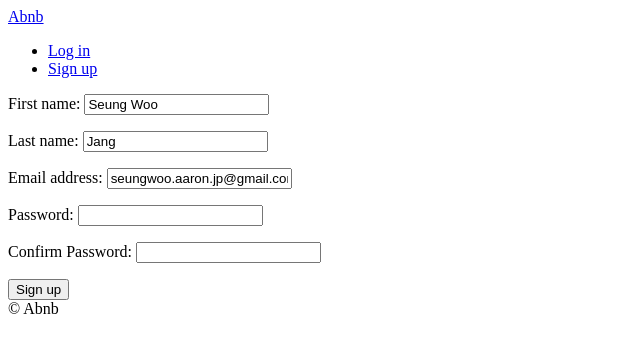
After one commit to seungwooj/airbnb-clone, a Django app: page /users/signup in a window 1280 px wide. The commit adds this page. Shown: the top 353 px of the page, without its empty margins (0-640 px from the left). Run offline with Django 3.2, Linux system fonts and the light colour scheme.

Commit message:
login, logout, signup, verify email

```diff
--- a/config/urls.py
+++ b/config/urls.py
@@ -21,6 +21,7 @@ from django.conf.urls.static import static
 urlpatterns = [
     path("", include("core.urls", namespace="core")),
     path("rooms/", include("rooms.urls", namespace="rooms")),
+    path("users/", include("users.urls", namespace="users")),
     path("admin/", admin.site.urls),
 ]
 
--- /dev/null
+++ b/templates/emails/verify_email.html
@@ -0,0 +1,2 @@
+<h4>Verification Email</h4>
+<span>To verify your accunt, click <a href="http://127.0.0.1:8000/users/verify/{{secret}}">here</a></span>
--- a/templates/partials/nav.html
+++ b/templates/partials/nav.html
@@ -1,4 +1,9 @@
-<a href="{% url 'core:home' %}">Nbnb</a>
+<a href="{% url 'core:home' %}">Abnb</a>
 <ul>
-    <li><a href="#">Login</a></li>
+    {% if user.is_authenticated %}
+        <li><a href="{% url 'users:logout' %}">Log out</a></li>
+    {% else %}
+        <li><a href="{% url 'users:login' %}">Log in</a></li>
+        <li><a href="{% url 'users:signup' %}">Sign up</a></li>
+    {% endif %}
 </ul>
--- /dev/null
+++ b/templates/users/signup.html
@@ -0,0 +1,16 @@
+{% extends "base.html" %}
+
+{% block page_title %}
+    Sign Up
+{% endblock page_title %}
+
+{% block search-bar %}
+{% endblock search-bar %}
+
+{% block content %}
+    <form method="POST" action="{% url "users:signup" %}">
+        {% csrf_token %}
+        {{form.as_p}}
+        <button>Sign up</button>
+    </form>
+{% endblock content %}
--- a/users/admin.py
+++ b/users/admin.py
@@ -47,6 +47,8 @@ class CustomUserAdmin(UserAdmin):
         "superhost",
         "is_staff",
         "is_superuser",
+        "email_verified",
+        "email_secret",
     )
 
     # admin.site.register(models.User, CustomUserAdmin)
--- /dev/null
+++ b/users/forms.py
@@ -0,0 +1,45 @@
+from django import forms
+from . import models
+
+
+class LoginForm(forms.Form):
+
+    email = forms.EmailField()
+    password = forms.CharField(widget=forms.PasswordInput)
+
+    def clean(self):
+        email = self.cleaned_data.get("email")
+        password = self.cleaned_data.get("password")
+        try:
+            user = models.User.objects.get(email=email)
+            if user.check_password(password):
+                return self.cleaned_data
+            else:
+                self.add_error("password", forms.ValidationError("Password is wrong"))
+        except models.User.DoesNotExist:
+            self.add_error("email", forms.ValidationError("User does not exist"))
+
+
+class SignUpForm(forms.ModelForm):
+    class Meta:
+        model = models.User
+        fields = ("first_name", "last_name", "email")
+
+    password = forms.CharField(widget=forms.PasswordInput)
+    password1 = forms.CharField(widget=forms.PasswordInput, label="Confirm Password")
+
+    def clean_password1(self):
+        password = self.cleaned_data.get("password")
+        password1 = self.cleaned_data.get("password1")
+        if password != password1:
+            raise forms.ValidationError("Password confirmation does not match")
+        else:
+            return password
+
+    def save(self, *args, **kwargs):
+        user = super().save(commit=False)  # Call the real save() method
+        email = self.cleaned_data.get("email")
+        password = self.cleaned_data.get("password")
+        user.username = email
+        user.set_password(password)
+        user.save()
--- a/users/models.py
+++ b/users/models.py
@@ -1,5 +1,10 @@
+import uuid
+from django.conf import settings
 from django.contrib.auth.models import AbstractUser
 from django.db import models
+from django.core.mail import send_mail
+from django.utils.html import strip_tags
+from django.template.loader import render_to_string
 
 
 # Create your models here.
@@ -40,6 +45,32 @@ class User(AbstractUser):
     gender = models.CharField(choices=GENDER_CHOICES, max_length=10, blank=True)
     bio = models.TextField(blank=True)
     birthdate = models.DateField(blank=True, null=True)
-    language = models.CharField(choices=LANGUAGE_CHOICES, max_length=2, blank=True)
-    currency = models.CharField(choices=CURRENCY_CHOICES, max_length=3, blank=True)
+    language = models.CharField(
+        choices=LANGUAGE_CHOICES, max_length=2, blank=True, default=LANGUAGE_KOREAN
+    )
+    currency = models.CharField(
+        choices=CURRENCY_CHOICES, max_length=3, blank=True, default=CURRENCY_KRW
+    )
     superhost = models.BooleanField(default=False)
+    email_verified = models.BooleanField(default=False)
+    email_secret = models.CharField(max_length=20, default="", blank=True)
+
+    def verify_email(self):
+        # create email secret and send email
+        if self.email_verified is False:
+            # create random hexadecimal string
+            secret = uuid.uuid4().hex[:20]
+            self.email_secret = secret
+            html_message = render_to_string(
+                "emails/verify_email.html", {"secret": secret}
+            )
+            send_mail(
+                "Verify Airbnb Account",  # Mail Title
+                strip_tags(html_message),  # Mail Contents
+                settings.EMAIL_FROM,  # From
+                [self.email],  # To
+                fail_silently=False,
+                html_message=html_message,
+            )
+            self.save()
+        return
--- a/users/urls.py
+++ b/users/urls.py
@@ -0,0 +1,11 @@
+from django.urls import path
+from . import views
+
+app_name = "users"
+
+urlpatterns = [
+    path("login", views.LoginView.as_view(), name="login"),
+    path("logout", views.log_out, name="logout"),
+    path("signup", views.SignUpView.as_view(), name="signup"),
+    path("verify/<str:key>", views.complete_verification, name="complete-verification"),
+]
--- a/users/views.py
+++ b/users/views.py
@@ -1,3 +1,60 @@
-from django.shortcuts import render
+from django.views.generic import FormView
+from django.urls import reverse_lazy
+from django.shortcuts import redirect, reverse
+from django.contrib.auth import authenticate, login, logout
+from . import forms, models
 
-# Create your views here.
+
+class LoginView(FormView):
+    template_name = "users/login.html"
+    form_class = forms.LoginForm
+    success_url = reverse_lazy("core:home")  # give the actual url
+
+    def form_valid(self, form):
+        email = form.cleaned_data.get("email")
+        password = form.cleaned_data.get("password")
+        user = authenticate(self.request, username=email, password=password)
+
+        if user is not None:
+            login(self.request, user)
+        return super().form_valid(form)
+
+
+def log_out(request):
+    logout(request)
+    return redirect(reverse("core:home"))
+
+
+class SignUpView(FormView):
+
+    template_name = "users/signup.html"
+    form_class = forms.SignUpForm
+    success_url = reverse_lazy("core:home")
+    initial = {
+        "first_name": "Seung Woo",
+        "last_name": "Jang",
+        "email": "seungwoo.aaron.jp@gmail.com",
+    }
+
+    def form_valid(self, form):
+        form.save()
+        email = form.cleaned_data.get("email")
+        password = form.cleaned_data.get("password")
+        user = authenticate(self.request, username=email, password=password)
+        if user is not None:
+            login(self.request, user)
+        user.verify_email()
+        return super().form_valid(form)
+
+
+def complete_verification(request, key):
+    try:
+        user = models.User.objects.get(email_secret=key)
+        user.email_verified = True
+        user.email_secret = ""
+        user.save()
+        # to do: add succes message
+    except models.User.DoesNotExist:
+        # to do: add error message
+        pass
+    return redirect(reverse("core:home"))
```
Also changed, not shown: config/settings.py (+7 -0 lines), rooms/forms.py (+15 -5 lines), rooms/views.py (+7 -4 lines), templates/base.html (+5 -4 lines), templates/rooms/room_detail.html (+4 -4 lines), templates/users/login.html (added, +18 -0 lines), rooms/migrations/0007_auto_20210720_2311.py (added), users/migrations/0003_user_email_confirmed.py (added), users/migrations/0004_auto_20210720_2348.py (added), users/migrations/0005_auto_20210722_1801.py (added).
